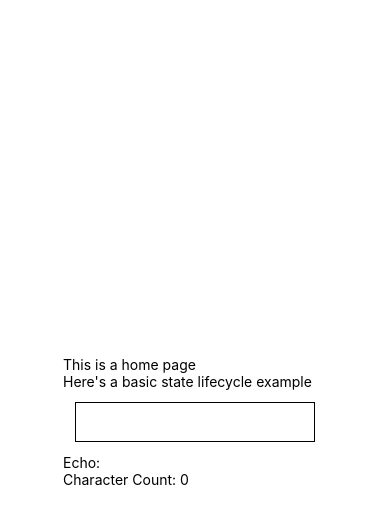
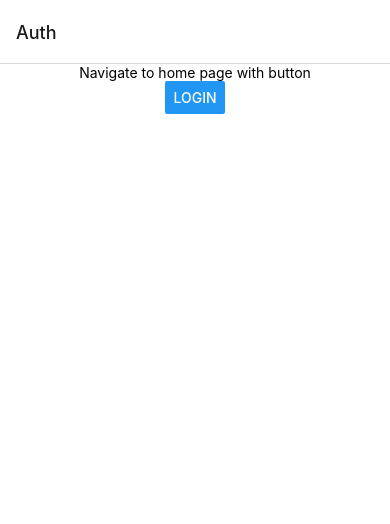
Before and after one commit to AJTJ/free-app, a React Native app: screen /Auth in a window 390 px wide. Shown: the top 524 px of the page. Built offline with nearby package versions, Linux system fonts and the light colour scheme.

Commit message:
added React Navigation and built out basic examples

```diff
--- a/App.tsx
+++ b/App.tsx
@@ -1,30 +1,28 @@
-import { StyleSheet, Text, SafeAreaView } from "react-native";
 import React from "react";
 import { Home } from "./pages";
+import { NavigationContainer } from "@react-navigation/native";
 
-import {
-  RecoilRoot,
-  atom,
-  selector,
-  useRecoilState,
-  useRecoilValue,
-} from "recoil";
+import { RecoilRoot } from "recoil";
+import { createNativeStackNavigator } from "@react-navigation/native-stack";
+import { Auth } from "./pages";
+
+// TODO: Figure out the typing of React Navigator
+type RootStackParamList = {
+  Home: undefined;
+  Auth: undefined;
+};
+
+const Stack = createNativeStackNavigator<RootStackParamList>();
 
 export default function App() {
   return (
     <RecoilRoot>
-      <SafeAreaView style={styles.container}>
-        <Home />
-      </SafeAreaView>
+      <NavigationContainer>
+        <Stack.Navigator>
+          <Stack.Screen name="Auth" component={Auth} />
+          <Stack.Screen name="Home" component={Home} />
+        </Stack.Navigator>
+      </NavigationContainer>
     </RecoilRoot>
   );
 }
-
-const styles = StyleSheet.create({
-  container: {
-    flex: 1,
-    backgroundColor: "#ffffff",
-    alignItems: "center",
-    justifyContent: "center",
-  },
-});
--- a/package.json
+++ b/package.json
@@ -1,11 +1,15 @@
 {
   "dependencies": {
+    "@react-navigation/native": "^6.0.12",
+    "@react-navigation/native-stack": "^6.8.0",
     "expo": "^46.0.0",
     "react": "18.0.0",
     "react-dom": "18.0.0",
     "react-native": "0.69.4",
     "react-native-web": "~0.18.7",
-    "recoil": "^0.7.5"
+    "recoil": "^0.7.5",
+    "react-native-screens": "~3.15.0",
+    "react-native-safe-area-context": "4.3.1"
   },
   "devDependencies": {
     "@babel/core": "^7.18.6",
--- /dev/null
+++ b/pages/Auth/auth.tsx
@@ -0,0 +1,30 @@
+import { StyleSheet, Button, Text } from "react-native";
+import React from "react";
+
+import { SafeAreaView } from "react-native-safe-area-context";
+
+// TODO: what is the navigation type
+export function Auth({ navigation }: { navigation: any }) {
+  return (
+    <SafeAreaView style={styles.container}>
+      <Text>Navigate to home page with button</Text>
+      <Button title="Login" onPress={() => navigation.navigate("Home")} />
+    </SafeAreaView>
+  );
+}
+
+const styles = StyleSheet.create({
+  Input: {
+    height: 40,
+    margin: 12,
+    borderWidth: 1,
+    padding: 10,
+  },
+
+  container: {
+    flex: 1,
+    backgroundColor: "#ffffff",
+    alignItems: "center",
+    justifyContent: "flex-start",
+  },
+});
--- /dev/null
+++ b/pages/Auth/index.tsx
@@ -0,0 +1 @@
+export * from "./auth";
--- a/pages/Home/home.tsx
+++ b/pages/Home/home.tsx
@@ -1,14 +1,15 @@
-import { Text, TextInput, View, StyleSheet } from "react-native";
+import { Text, TextInput, StyleSheet } from "react-native";
 import React from "react";
 import { useRecoilState, useRecoilValue } from "recoil";
 import { textState, charCountState } from "../../state";
+import { SafeAreaView } from "react-native-safe-area-context";
 
 export function Home() {
   const [text, setText] = useRecoilState(textState);
   const count = useRecoilValue(charCountState);
 
   return (
-    <View>
+    <SafeAreaView style={styles.container}>
       <Text>This is a home page</Text>
       <Text>Here's a basic state lifecycle example</Text>
       <TextInput
@@ -18,7 +19,7 @@ export function Home() {
       />
       <Text>Echo: {text}</Text>
       <Text>Character Count: {count}</Text>
-    </View>
+    </SafeAreaView>
   );
 }
 
@@ -29,4 +30,11 @@ const styles = StyleSheet.create({
     borderWidth: 1,
     padding: 10,
   },
+
+  container: {
+    flex: 1,
+    backgroundColor: "#ffffff",
+    alignItems: "center",
+    justifyContent: "flex-start",
+  },
 });
--- a/pages/Home/index.tsx
+++ b/pages/Home/index.tsx
@@ -1 +1 @@
-export { Home } from "./home";
+export * from "./home";
--- a/pages/index.ts
+++ b/pages/index.ts
@@ -1 +1,2 @@
-export { Home } from "./Home";
+export * from "./Home";
+export * from "./Auth";
```
Also changed, not shown: 2 other files (tests, documents, lock files or other folders).
